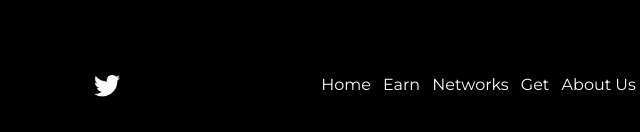
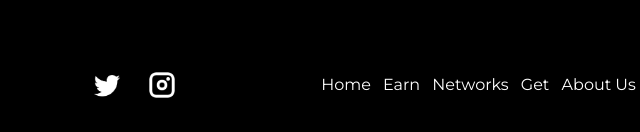
Before and after one commit to santigrillo/first-project, a plain HTML site: page index.html in a window 1280 px wide. Shown: the part 810-942 px from the top of the page, 10-650 px from the left. Drawn offline with Linux system fonts and the light colour scheme.

Commit message:
Update index.html

```diff
--- a/index.html
+++ b/index.html
@@ -69,7 +69,7 @@
             </a>
             </div>
             <div class="ig">
-                <a href="https://www.instagram.com/grillosanti_/" target="_blank"><img src="" alt=""></a>
+                <a href="https://www.instagram.com/grillosanti_/" target="_blank"><img src="first-project/ph_instagram-logo-bold.png" alt=""></a>
             </div>
         </div>
         <div class="secondmenu">
```
